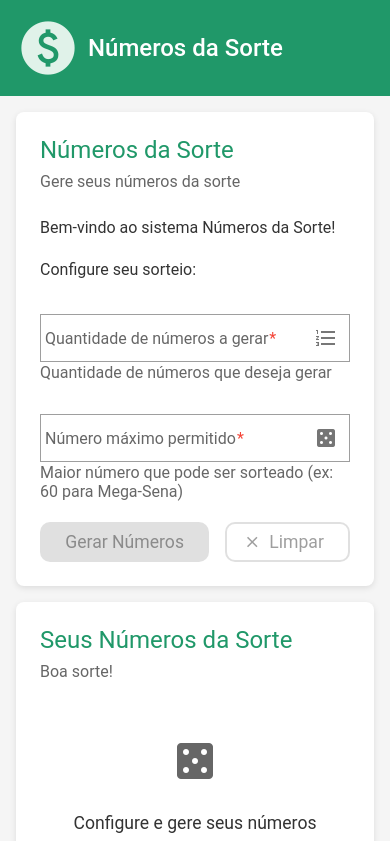
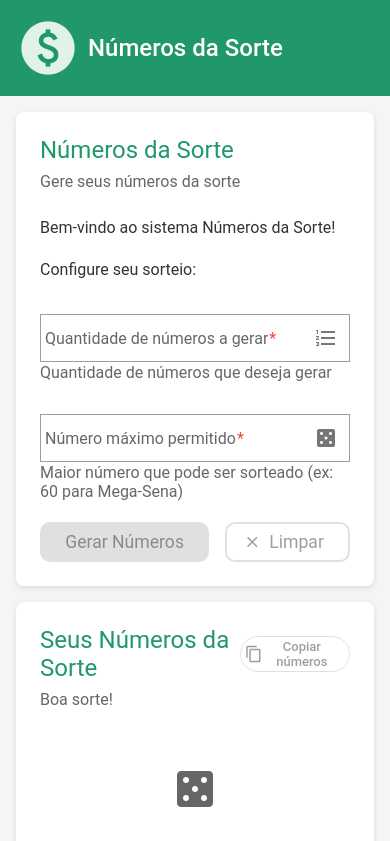
Before and after one commit to harrissondutra/numeros-da-sorte, an Angular app: page / in a window 390 px wide. Shown: the top 841 px of the page. Built offline with nearby package versions, Linux system fonts and the light colour scheme.

Commit message:
Ajustes de layout

```diff
--- a/src/app/pages/home/home.html
+++ b/src/app/pages/home/home.html
@@ -89,14 +89,39 @@
     <!-- Card 2 - Números Gerados -->
     <mat-card class="content-card">
       <mat-card-header>
-        <mat-card-title>Seus Números da Sorte</mat-card-title>
-        <mat-card-subtitle>Boa sorte!</mat-card-subtitle>
+        <div class="header-content">
+          <div class="title-container">
+            <mat-card-title>Seus Números da Sorte</mat-card-title>
+            <button
+              mat-stroked-button
+              color="primary"
+              class="copiar-button"
+              [disabled]="!numerosGerados || numerosGerados.length === 0"
+              (click)="copiarNumeros()">
+              <mat-icon>content_copy</mat-icon>
+              Copiar números
+            </button>
+          </div>
+          <mat-card-subtitle>Boa sorte!</mat-card-subtitle>
+        </div>
       </mat-card-header>
 
       <mat-card-content>
         <div class="numeros-container" *ngIf="numerosGerados && numerosGerados.length > 0">
           <div class="numero-circulo" *ngFor="let numero of numerosGerados">
             {{ numero }}
+          </div>
+
+          <!-- Botão de copiar -->
+          <div class="copiar-container">
+            <button
+              mat-stroked-button
+              color="primary"
+              class="copiar-button"
+              (click)="copiarNumeros()">
+              <mat-icon>content_copy</mat-icon>
+              Copiar números
+            </button>
           </div>
         </div>
 
--- a/src/app/pages/home/home.scss
+++ b/src/app/pages/home/home.scss
@@ -224,12 +224,72 @@
           flex: 1;
         }
 
+        // Estilo do cabeçalho com botão de copiar
+        mat-card-header {
+          .header-content {
+            width: 100%;
+
+            .title-container {
+              display: flex;
+              justify-content: space-between;
+              align-items: center;
+              margin-bottom: 0.5rem;
+
+              mat-card-title {
+                margin: 0;
+              }
+
+              // Estilo do botão de copiar superior
+              .copiar-button {
+                color: #209869;
+                border-color: #209869;
+                padding: 4px 16px;
+                border-radius: 20px;
+                font-weight: 500;
+                height: 36px;
+                min-width: auto;
+                margin: 0;
+
+                mat-icon {
+                  margin-right: 8px;
+                  font-size: 20px;
+                  width: 20px;
+                  height: 20px;
+                  vertical-align: middle;
+                }
+
+                &:hover:not(:disabled) {
+                  background-color: rgba(32, 152, 105, 0.04);
+                }
+
+                &:disabled {
+                  border-color: rgba(0, 0, 0, 0.12);
+                  color: rgba(0, 0, 0, 0.38);
+                }
+
+                @media (max-width: 480px) {
+                  padding: 4px 12px;
+                  font-size: 13px;
+
+                  mat-icon {
+                    margin-right: 4px;
+                    font-size: 18px;
+                    width: 18px;
+                    height: 18px;
+                  }
+                }
+              }
+            }
+          }
+        }
+
         .numeros-container {
           display: flex;
           flex-wrap: wrap;
           gap: 1rem;
           justify-content: center;
           padding: 1rem 0;
+          position: relative;
 
           .numero-circulo {
             display: flex;
@@ -252,6 +312,39 @@
               width: 3rem;
               height: 3rem;
               font-size: 1.1rem;
+            }
+          }
+
+          // Container do botão de copiar inferior
+          .copiar-container {
+            width: 100%;
+            display: flex;
+            justify-content: center;
+            margin-top: 1.5rem;
+
+            .copiar-button {
+              color: #209869;
+              border-color: #209869;
+              padding: 4px 16px;
+              border-radius: 20px;
+              font-weight: 500;
+
+              mat-icon {
+                margin-right: 8px;
+                font-size: 20px;
+                width: 20px;
+                height: 20px;
+                vertical-align: middle;
+              }
+
+              &:hover:not(:disabled) {
+                background-color: rgba(32, 152, 105, 0.04);
+              }
+
+              &:disabled {
+                border-color: rgba(0, 0, 0, 0.12);
+                color: rgba(0, 0, 0, 0.38);
+              }
             }
           }
         }
@@ -334,10 +427,9 @@
 // Estilos globais para o SnackBar
 ::ng-deep {
   .mdc-snackbar {
-    // Posiciona mais abaixo da toolbar
-    margin-top: 120px !important;
-    // Move para o canto direito
-    margin-right: 24px !important;
+    // Move para o canto inferior esquerdo
+    margin-left: 24px !important;
+    margin-bottom: 24px !important;
   }
 
   .success-snackbar {
--- a/src/app/pages/home/home.ts
+++ b/src/app/pages/home/home.ts
@@ -9,6 +9,8 @@ import { MatIconModule } from '@angular/material/icon';
 import { FormsModule } from '@angular/forms';
 import { NumerosService } from '../../services/numeros.service';
 import { MatSnackBar, MatSnackBarModule } from '@angular/material/snack-bar';
+import { Clipboard } from '@angular/cdk/clipboard';
+import { MatTooltipModule } from '@angular/material/tooltip';
 
 @Component({
   selector: 'app-home',
@@ -22,7 +24,8 @@ import { MatSnackBar, MatSnackBarModule } from '@angular/material/snack-bar';
     MatButtonModule,
     MatIconModule,
     FormsModule,
-    MatSnackBarModule
+    MatSnackBarModule,
+    MatTooltipModule
   ],
   templateUrl: './home.html',
   styleUrl: './home.scss'
@@ -42,7 +45,8 @@ export class HomeComponent {
 
   constructor(
     private numerosService: NumerosService,
-    private snackBar: MatSnackBar
+    private snackBar: MatSnackBar,
+    private clipboard: Clipboard
   ) {}
 
   // Função para limpar os campos do formulário
@@ -50,6 +54,21 @@ export class HomeComponent {
     this.quantidadeMaxima = null;
     this.quantidadeNumeros = null;
     this.numerosGerados = [];
+  }
+
+  // Função para copiar os números para a área de transferência
+  copiarNumeros() {
+    if (this.numerosGerados.length > 0) {
+      const numerosTexto = this.numerosGerados.join(', ');
+      this.clipboard.copy(numerosTexto);
+
+      this.snackBar.open('Números copiados para a área de transferência!', '', {
+        duration: 3000,
+        horizontalPosition: 'left',
+        verticalPosition: 'bottom',
+        panelClass: ['success-snackbar']
+      });
+    }
   }
 
   // Função chamada quando o usuário clica em "Gerar Números"
@@ -64,16 +83,16 @@ export class HomeComponent {
         // Exibe mensagem de sucesso sem botão de fechar
         this.snackBar.open('Números gerados com sucesso!', '', {
           duration: 3000,
-          horizontalPosition: 'right',
-          verticalPosition: 'top',
+          horizontalPosition: 'left',
+          verticalPosition: 'bottom',
           panelClass: ['success-snackbar']
         });
       } catch (erro: any) {
         // Exibe mensagem de erro sem botão de fechar
         this.snackBar.open(erro.message, '', {
           duration: 5000,
-          horizontalPosition: 'right',
-          verticalPosition: 'top',
+          horizontalPosition: 'left',
+          verticalPosition: 'bottom',
           panelClass: ['error-snackbar']
         });
       }
```
